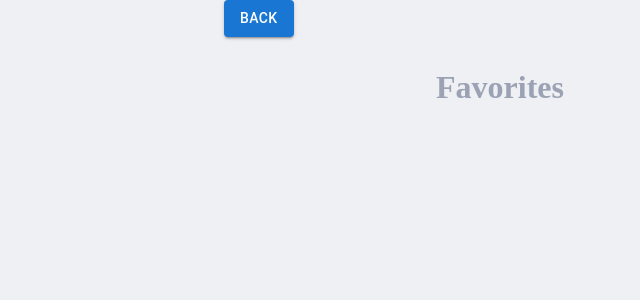
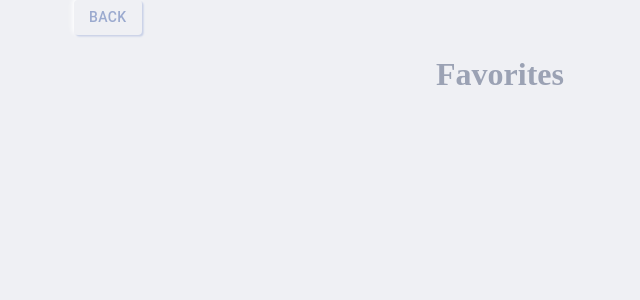
Before and after one commit to sacden/movies, a React (Vite) app: page /favorites in a window 1280 px wide. Shown: the top 300 px of the page, without its empty margins (140-780 px from the left). Built offline with nearby package versions, Linux system fonts and the light colour scheme.

Commit message:
add: customButton & small design refactoring

```diff
--- /dev/null
+++ b/src/components/Common/CustomButton/CustomButton.tsx
@@ -0,0 +1,30 @@
+import Button from "@mui/material/Button";
+
+interface CustomButtonProps {
+  onClick?: () => void;
+  children?: React.ReactNode;
+}
+
+const CustomButton: React.FC<CustomButtonProps> = ({ children, onClick }) => {
+  return (
+    <Button
+      color="primary"
+      variant="outlined"
+      sx={{
+        boxShadow: "0.1rem 0.1rem 0.1rem #c8d0e7, -0.1rem -0.1rem 0.3rem #fff",
+        color: "#9baacf",
+        border: "none",
+        "&:hover": {
+          boxShadow: "0.1rem 0.1rem 0.2rem #b0b9d1, -0.1rem -0.1rem 0.4rem #fff",
+          backgroundColor: "transparent",
+          border: "none",
+        },
+      }}
+      onClick={onClick}
+    >
+      {children}
+    </Button>
+  );
+};
+
+export default CustomButton;
--- /dev/null
+++ b/src/components/Favorites/Favorites.module.scss
@@ -0,0 +1,22 @@
+.cardsContainer {
+  display: flex;
+  flex-wrap: wrap;
+  justify-content: space-around;
+}
+.cardMediaWrapper {
+  position: relative;
+  background-color: #eff0f4;
+  margin-top: -42px;
+  height: 360px;
+}
+
+.MuiCardMedia {
+  width: 100%;
+  height: auto;
+}
+.movieCard {
+  width: calc(33.333% - 20px);
+  margin: 10px;
+  box-sizing: border-box;
+  background-color: #eff0f4;
+}
--- a/src/components/Favorites/Favorites.tsx
+++ b/src/components/Favorites/Favorites.tsx
@@ -1,13 +1,14 @@
 import { useNavigate } from "react-router-dom";
 import { useSelector } from "react-redux";
 import { Link } from "react-router-dom";
+import styles from "./Favorites.module.scss";
 
 import Container from "@mui/material/Container";
 import Box from "@mui/material/Box";
 import Card from "@mui/material/Card";
 import CardMedia from "@mui/material/CardMedia";
 import CardHeader from "@mui/material/CardHeader";
-import Button from "@mui/material/Button";
+import CustomButton from "../Common/CustomButton/CustomButton";
 
 import { Movie, State } from "../../types/types";
 
@@ -17,21 +18,22 @@ function Favorites() {
 
   return (
     <div>
-      <Container maxWidth="sm">
-        <Button variant="contained" color="primary" onClick={() => navigate(-1)}>
-          Back
-        </Button>
-        <Box sx={{ my: 4, textAlign: "center" }}>
+      <Container maxWidth="md">
+        <CustomButton onClick={() => navigate(-1)}>Back</CustomButton>
+        <Box sx={{ my: 2, textAlign: "center" }}>
           <h1>Favorites</h1>
+          <div className={styles.cardsContainer}>
             {favorites.Search &&
               favorites.Search.map((movie: Movie) => (
-              <Card variant="outlined" key={movie.imdbID}>
-                <CardHeader title={movie.Title} />
+                <Card className={styles.movieCard} variant="outlined" key={movie.imdbID}>
+                  <div className={styles.cardMediaWrapper}>
                     <Link to={`/movie/${movie.imdbID}`}>
-                  <CardMedia component="img" image={movie.Poster} alt={movie.Title} />
+                      <CardMedia className={styles.MuiCardMedia} component="img" image={movie.Poster} alt={movie.Title} />
                     </Link>
+                  </div>
                 </Card>
               ))}
+          </div>
         </Box>
       </Container>
     </div>
--- a/src/components/MovieDetail/MovieDetail.tsx
+++ b/src/components/MovieDetail/MovieDetail.tsx
@@ -1,10 +1,12 @@
 import { useParams, useNavigate } from "react-router-dom";
 import { useSelector } from "react-redux";
+import Container from "@mui/material/Container";
+import Box from "@mui/material/Box";
 import Card from "@mui/material/Card";
 import CardMedia from "@mui/material/CardMedia";
 import CardHeader from "@mui/material/CardHeader";
 import CardContent from "@mui/material/CardContent";
-import Button from "@mui/material/Button";
+import CustomButton from "../Common/CustomButton/CustomButton";
 
 import { Movie, State } from "../../types/types";
 import styles from "./MovieDetail.module.scss";
@@ -21,10 +23,9 @@ function MovieDetail() {
   }
 
   return (
-    <div>
-      <Button variant="contained" color="primary" onClick={() => navigate(-1)}>
-        Back
-      </Button>
+    <Container maxWidth="md">
+      <Box sx={{ my: 2, textAlign: "center" }}>
+        <CustomButton onClick={() => navigate(-1)}>Back</CustomButton>
 
         <Card className={styles.container} variant="outlined">
           <CardHeader title={movie.Title} />
@@ -34,7 +35,8 @@ function MovieDetail() {
           </CardContent>
           <CardMedia component="img" image={movie.Poster} alt={movie.Title} />
         </Card>
-    </div>
+      </Box>
+    </Container>
   );
 }
 
--- a/src/components/Search/Search.module.scss
+++ b/src/components/Search/Search.module.scss
@@ -2,15 +2,13 @@
   min-width: 100%;
 }
 .textField {
-  width: 80%;
+  width: 75%;
   border: none;
   border-radius: 0.4rem;
   box-shadow: inset 0.1rem 0.1rem 0.3rem #c8d0e7, inset -0.1rem -0.1rem 0.3rem #fff;
   background: none;
   font-family: inherit;
   color: #9baacf;
-  padding-left: 10px;
-  margin-right: 10px;
 }
 
 .searchButton {
@@ -38,17 +36,13 @@
 .cardMediaWrapper {
   position: relative;
   background-color: #eff0f4;
+  margin-top: -42px;
+  height: 360px;
 }
 
 .MuiCardMedia {
   width: 100%;
   height: auto;
-}
-
-.cardMediaWrapper img {
-  width: 100%;
-  height: 100%;
-  object-fit: fill;
 }
 
 .favoriteButton {
--- a/src/components/Search/Search.tsx
+++ b/src/components/Search/Search.tsx
@@ -6,7 +6,7 @@ import styles from "./Search.module.scss";
 
 import Container from "@mui/material/Container";
 import Box from "@mui/material/Box";
-import Button from "@mui/material/Button";
+import CustomButton from "../Common/CustomButton/CustomButton";
 import IconButton from "@mui/material/IconButton";
 import TextField from "@mui/material/TextField";
 import Card from "@mui/material/Card";
@@ -49,7 +49,8 @@ const Search: React.FC = () => {
 
   useEffect(() => {
     const handleScroll = () => {
-      const isBottom = window.innerHeight + document.documentElement.scrollTop === document.documentElement.offsetHeight;
+      const scrollOffset = 100;
+      const isBottom = window.innerHeight + document.documentElement.scrollTop + scrollOffset >= document.documentElement.offsetHeight;
       if (isBottom && !loading) {
         fetchMovies();
       }
@@ -83,16 +84,34 @@ const Search: React.FC = () => {
   return (
     <Container maxWidth="md">
       <Link to="/favorites">
-        <Button variant="contained" color="primary">
-          Favorites movies
-        </Button>
+        <CustomButton>Favorite movies</CustomButton>
       </Link>
       <Box sx={{ my: 4 }}>
         <div className={styles.searchBox}>
-          <TextField className={styles.textField} style={{ border: "none" }} size="small" label="Search" onChange={changeSearchWord} value={searchWord} />
-          <Button className={styles.searchButton} color="primary" variant="outlined" onClick={fetchMovies}>
-            Search
-          </Button>
+          <TextField
+            className={styles.textField}
+            sx={{
+              border: "none",
+              marginRight: "20px",
+              "& .MuiOutlinedInput-root": {
+                "& fieldset": {
+                  borderColor: "transparent",
+                },
+                "&:hover fieldset": {
+                  borderColor: "transparent",
+                },
+                "&.Mui-focused fieldset": {
+                  borderColor: "transparent",
+                },
+                color: "#9baacf",
+              },
+            }}
+            size="small"
+            label="Search"
+            onChange={changeSearchWord}
+            value={searchWord}
+          />
+          <CustomButton onClick={fetchMovies}>Search</CustomButton>
         </div>
 
         <div className={styles.cardsContainer}>
```
Lines whose indentation alone changed are shown as unchanged.
